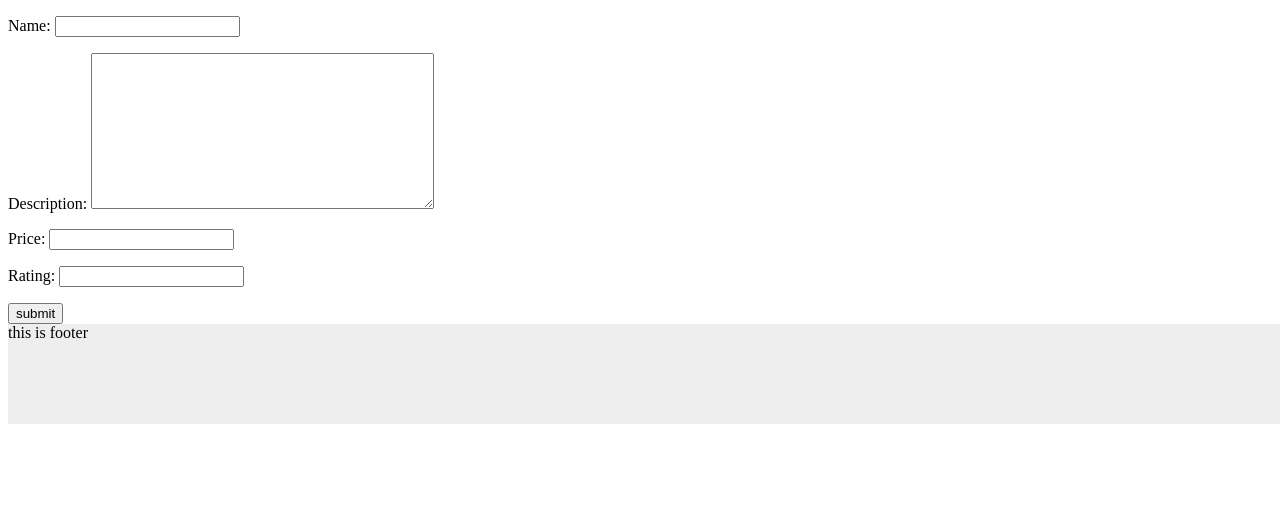
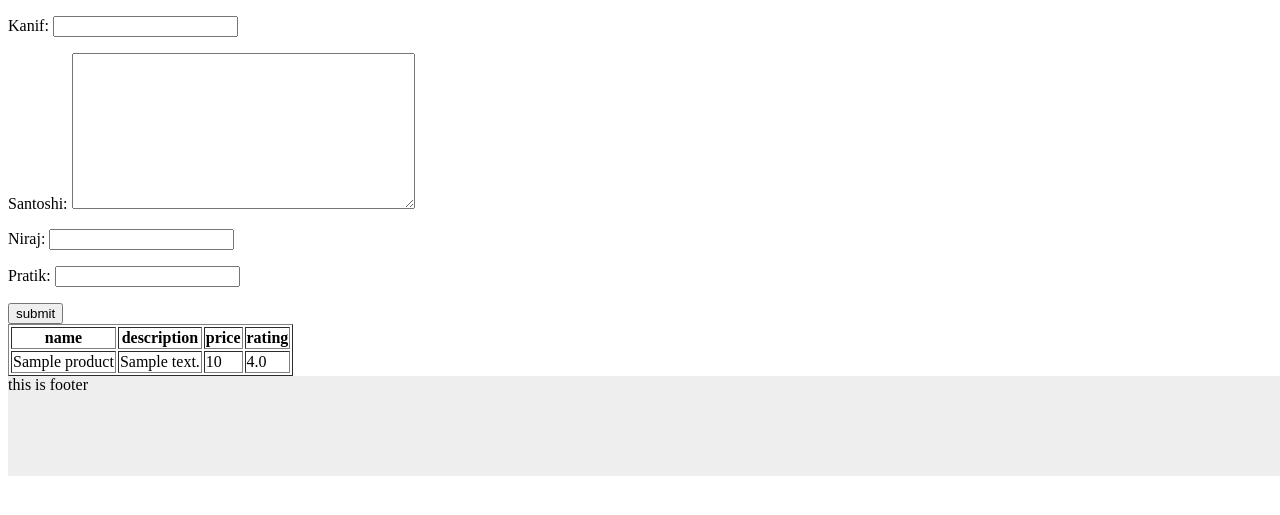
Before and after one commit to jocastaairobotics/multitenant_ecommerce, a Django app: page /product/index in a window 1280 px wide. Shown: the part 46-561 px from the top of the page. Run offline with Django 4.2, Linux system fonts and the light colour scheme; tables that the repository leaves empty hold one stand-in row (values such as "Sample post").

Commit message:
single object or list of object

```diff
--- a/Products/forms.py
+++ b/Products/forms.py
@@ -2,7 +2,7 @@ from django import forms
 
 
 class ProductForm(forms.Form):
-    name = forms.CharField(max_length=254)
-    description = forms.CharField(widget=forms.Textarea)
-    price = forms.IntegerField()
-    rating = forms.FloatField()
+    kanif = forms.CharField(max_length=254)
+    santoshi = forms.CharField(widget=forms.Textarea)
+    niraj = forms.IntegerField()
+    pratik = forms.FloatField()
--- a/Products/views.py
+++ b/Products/views.py
@@ -1,21 +1,27 @@
 from django.shortcuts import render, redirect
 from django.http import HttpResponse
 from .forms import ProductForm
+from .models import Product
 
 
 def productHome(request):
     form = ProductForm()
+    p = Product.objects.all()
     ctx = {
-        "form": form
+        "form": form,
+        "product": p
     }
     return render(request, template_name='products/index.html', context=ctx)
 
 
 def createProduct(request):
     data = request.POST
-    name = data.get("name")
-    description = data.get("description")
-    price = data.get("price")
-    rating = data.get("rating")
-    print(data)
+    name = data.get("kanif")
+    description = data.get("santoshi")
+    price = data.get("niraj")
+    rating = data.get("pratik")
+
+    p = Product(name=name, description=description, price=price, rating=rating)
+    p.save()
+
     return redirect("/product/index")
--- a/templates/products/index.html
+++ b/templates/products/index.html
@@ -1,11 +1,28 @@
 {% extends 'index.html' %}
-
 {% load static %}
 
 {%block body%}
-<form action="{% url 'CreateProduct' %}" method="post">
+<form action="{%url 'CreateProduct' %}" method="post">
     {% csrf_token %}
     {{ form.as_p }}
     <input type="submit" value="submit" />
 </form>
+
+<table border>
+    <tr>
+        <th>name</th>
+        <th>description</th>
+        <th>price</th>
+        <th>rating</th>
+    </tr>
+    {% for p in product %}
+    <tr>
+        <td>{{p.name}}</td>
+        <td> {{p.description}} </td>
+        <td> {{p.price}} </td>
+        <td> {{p.rating}} </td>
+    </tr>
+    {% endfor %}
+</table>
+
 {% endblock %}
```
